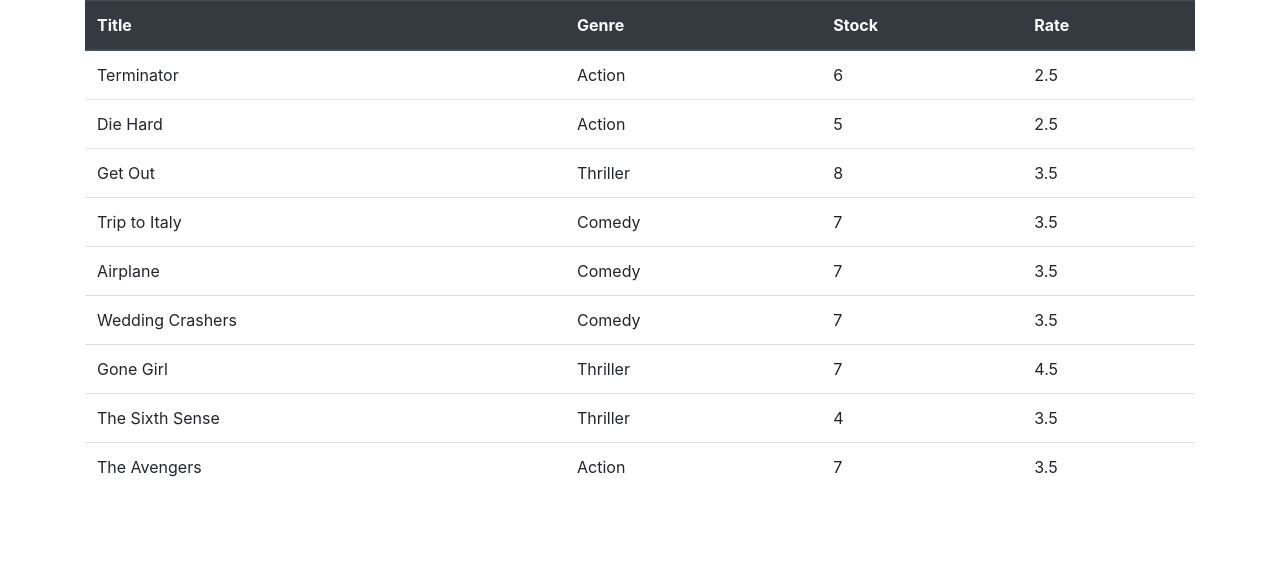
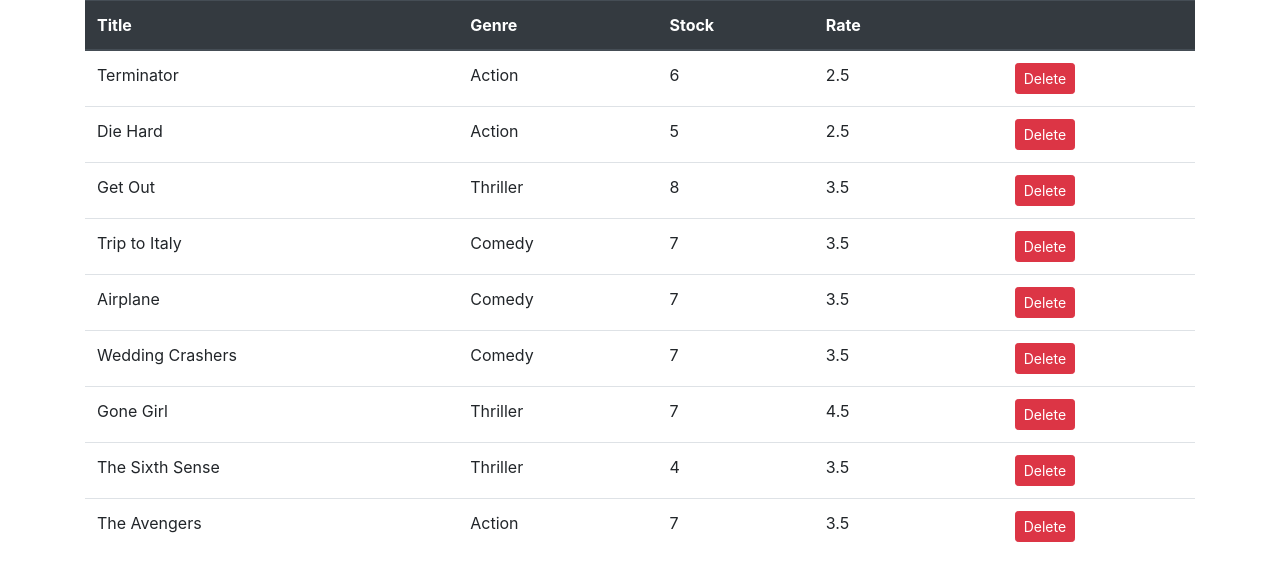
Before and after one commit to ariozone/vivideo, a React (Create React App) app: page / in a window 1280 px wide. Shown: the top 580 px of the page. Built offline with nearby package versions, Linux system fonts and the light colour scheme.

Commit message:
A delete button added to each row that deletes a movie and updates the state.#2

```diff
--- a/src/components/movies.jsx
+++ b/src/components/movies.jsx
@@ -2,10 +2,19 @@ import React, { Component } from "react";
 import { getMovies } from "../services/fakeMovieService";
 
 export default class Movies extends Component {
-  state = {
-    movies: getMovies()
-  };
+  constructor(props) {
+    super(props);
+    this.state = {
+      movies: getMovies()
+    };
 
+    this.handleDelete = this.handleDelete.bind(this);
+  }
+  handleDelete(movie) {
+    // console.log(movie);
+    const movies = [...this.state.movies].filter(m => m !== movie);
+    this.setState({ movies });
+  }
   render() {
     return (
       <table className="table">
@@ -15,6 +24,8 @@ export default class Movies extends Component {
             <th scope="col">Genre</th>
             <th scope="col">Stock</th>
             <th scope="col">Rate</th>
+            <th />
+            <th />
           </tr>
         </thead>
         <tbody>
@@ -24,6 +35,15 @@ export default class Movies extends Component {
               <td>{movie.genre.name}</td>
               <td>{movie.numberInStock}</td>
               <td>{movie.dailyRentalRate}</td>
+              <td />
+              <td>
+                <button
+                  className="btn btn-sm btn-danger"
+                  onClick={() => this.handleDelete(movie)}
+                >
+                  Delete
+                </button>
+              </td>
             </tr>
           ))}
         </tbody>
```
